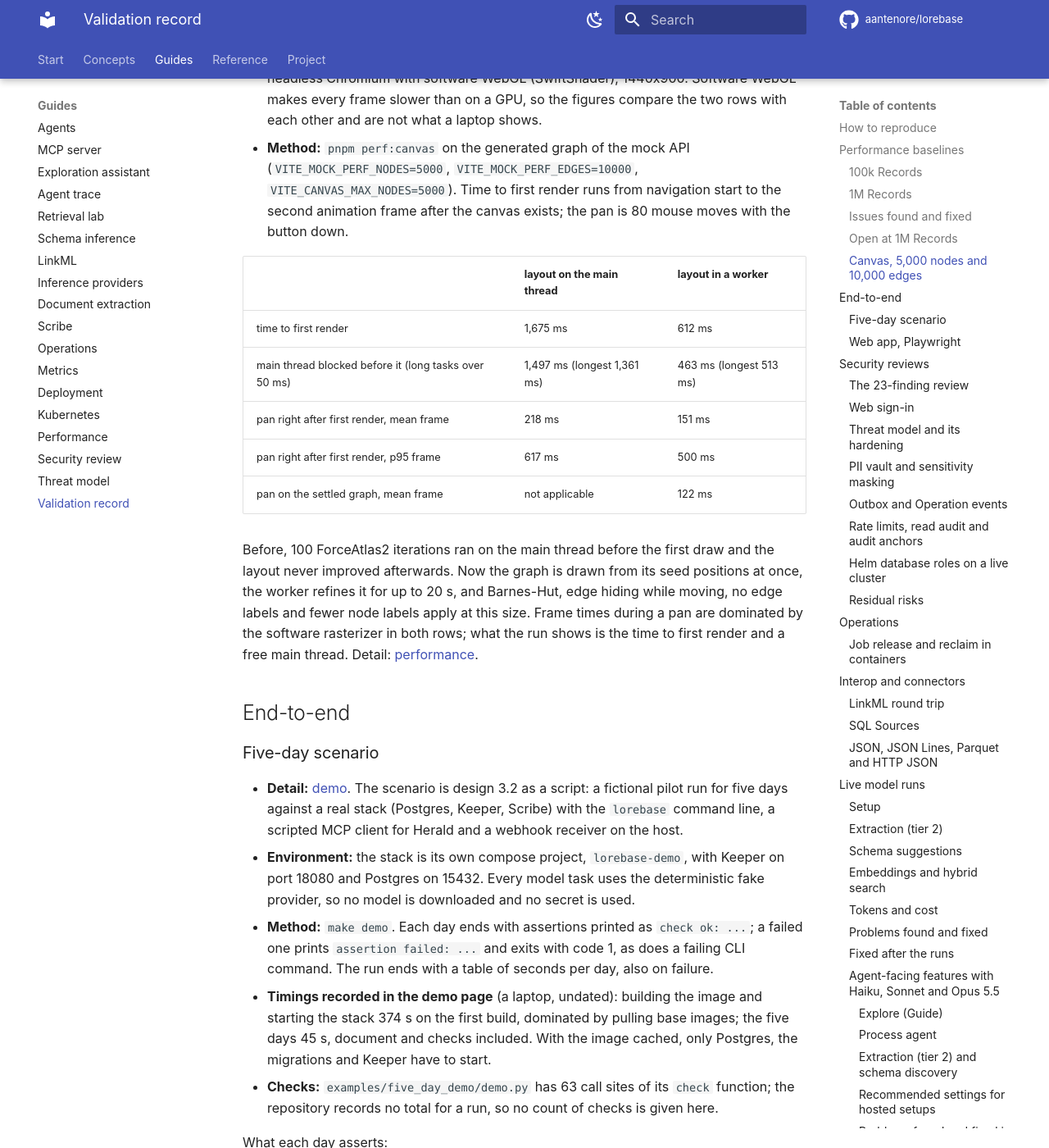
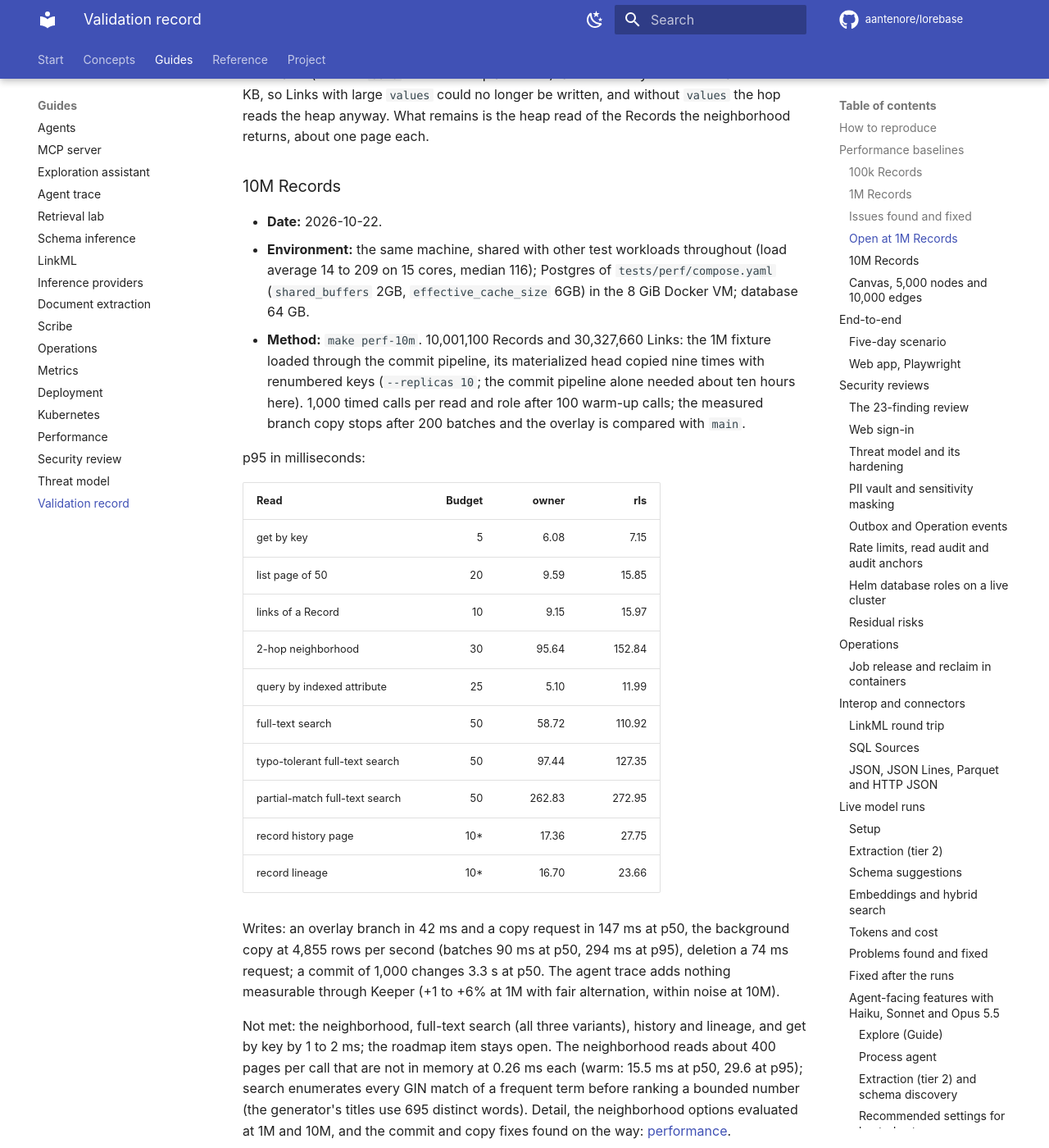
Before and after one commit to aantenore/lorebase, an MkDocs documentation site: the page built from docs/validation.md, in a window 1280 px wide and 1400 px high, scrolled down 7042 px. Shown: the whole window at 82% size. Built offline with MkDocs 1.6.1 and Material for MkDocs 9.7.7, drawn with Linux system fonts in a browser that asks for light colours; comment, search, counter and statistics services are not loaded; some of the changed text lies outside the part shown.

Commit message:
Record the 1M re-run and the 10M results in the validation report

```diff
--- a/docs/validation.md
+++ b/docs/validation.md
@@ -141,6 +141,8 @@ Typo-tolerant search went from 116 to 123 ms to 7.6 to 14 ms at p95, 15 times le
 | A copy branch at 1M Records took 85 to 95 s and its deletion more than 30 s, so both failed through the API at the default statement timeout | Copies and deletions of large branches run as jobs in batches (migration `0017`); measured at 100k. The 1M run has not been repeated since |
 | A semi-join in the history phase of the background copy scanned every Revision of the Domain per row and made that phase four times slower | The batch probes `revisions` by primary key per row |
 | Search on an overlay cost +93 to +101% at p50; the neighborhood +50% | Revisions `0011` (GIN index on domain, branch and search vector) and `0012`, plus the overlay's own per-Attribute indexes; `test_overlay_reads_keep_index_plans` checks the plans |
+| At 10M Records commits slowed with the Links and the Kinds they wrote: Link lookups by `(from, to)` planned one index scan per pair, cardinality checks were quadratic in the batch, search vectors were refreshed by scanning the Kind and unique values bypassed their index | A semi-join on two arrays, counts per key, refresh by key, the unique index's expression; 67 to 48 s for a 28,000-Record load, and statements of 7 s and a minute at 10M down to milliseconds |
+| The background copy of a branch failed at 10M Records: its first step counted the base's 85 million rows, past the statement timeout | The planner's estimate until the switch, then the rows read |
 | Plain SQL under row-level security lost its index plans | Reads go through the security definer functions by default (revision `0005`) |
 
 ### Open at 1M Records
@@ -153,6 +155,50 @@ those read from outside shared buffers on branches by a third, but it was withdr
 `0026` restores the plain index): a B-tree entry is limited to about 2.7 KB, so Links with large
 `values` could no longer be written, and without `values` the hop reads the heap anyway. What
 remains is the heap read of the Records the neighborhood returns, about one page each.
+
+### 10M Records
+
+- **Date:** 2026-10-22.
+- **Environment:** the same machine, shared with other test workloads throughout (load average
+  14 to 209 on 15 cores, median 116); Postgres of `tests/perf/compose.yaml` (`shared_buffers`
+  2GB, `effective_cache_size` 6GB) in the 8 GiB Docker VM; database 64 GB.
+- **Method:** `make perf-10m`. 10,001,100 Records and 30,327,660 Links: the 1M fixture loaded
+  through the commit pipeline, its materialized head copied nine times with renumbered keys
+  (`--replicas 10`; the commit pipeline alone needed about ten hours here). 1,000 timed calls
+  per read and role after 100 warm-up calls; the measured branch copy stops after 200 batches
+  and the overlay is compared with `main`.
+
+p95 in milliseconds:
+
+| Read | Budget | owner | rls |
+|------|-------:|------:|----:|
+| get by key | 5 | 6.08 | 7.15 |
+| list page of 50 | 20 | 9.59 | 15.85 |
+| links of a Record | 10 | 9.15 | 15.97 |
+| 2-hop neighborhood | 30 | 95.64 | 152.84 |
+| query by indexed attribute | 25 | 5.10 | 11.99 |
+| full-text search | 50 | 58.72 | 110.92 |
+| typo-tolerant full-text search | 50 | 97.44 | 127.35 |
+| partial-match full-text search | 50 | 262.83 | 272.95 |
+| record history page | 10\* | 17.36 | 27.75 |
+| record lineage | 10\* | 16.70 | 23.66 |
+
+Writes: an overlay branch in 42 ms and a copy request in 147 ms at p50, the background copy at
+4,855 rows per second (batches 90 ms at p50, 294 ms at p95), deletion a 74 ms request; a commit
+of 1,000 changes 3.3 s at p50. The agent trace adds nothing measurable through Keeper (+1 to
++6% at 1M with fair alternation, within noise at 10M).
+
+Not met: the neighborhood, full-text search (all three variants), history and lineage, and get
+by key by 1 to 2 ms; the roadmap item stays open. The neighborhood reads about 400 pages per
+call that are not in memory at 0.26 ms each (warm: 15.5 ms at p50, 29.6 at p95); search
+enumerates every GIN match of a frequent term before ranking a bounded number (the generator's
+titles use 695 distinct words). Detail, the neighborhood options evaluated at 1M and 10M, and
+the commit and copy fixes found on the way: [performance](performance.md#10m-records).
+
+**Re-run at 1M Records** with the same harness, the same evening (load average median 21):
+search, typo tolerance and partial matching within budget (14 to 37 ms at p95 on all branches),
+the neighborhood 20 ms at p95 warm and 65 to 77 ms on the copy and the overlay, get by key 7.5
+to 8.3 ms. Detail: [performance](performance.md#1m-records-run-with-the-10m-harness).
 
 ### Canvas, 5,000 nodes and 10,000 edges
 
```
Also changed, not shown: docs/performance.md (+37 -0 lines).
